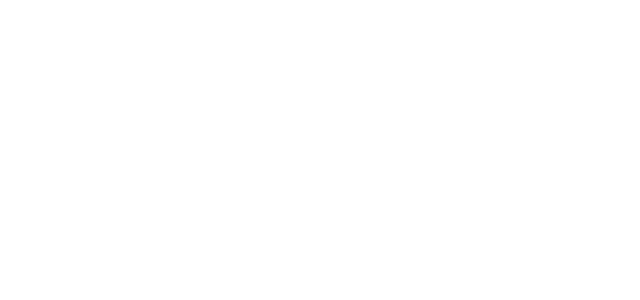
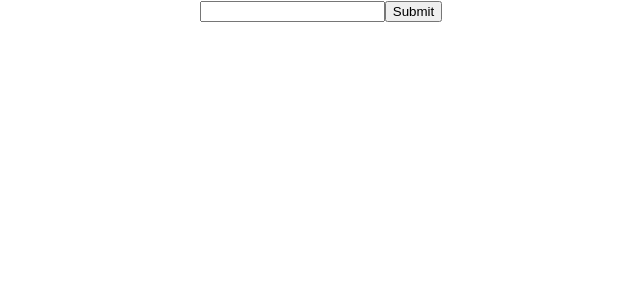
Before and after one commit to ASHINAY/input-field-example, a React (Create React App) app: page / in a window 1280 px wide. Shown: the top 300 px of the page, without its empty margins (319-959 px from the left). Built offline with nearby package versions, Linux system fonts and the light colour scheme.

Commit message:
first commit

```diff
--- a/src/App.js
+++ b/src/App.js
@@ -1,10 +1,11 @@
-import logo from './logo.svg';
+import React from 'react';
 import './App.css';
 
 function App() {
   return (
     <div className="App">
-
+<input type="text" />
+<button>Submit</button>
     </div>
   );
 }
```
